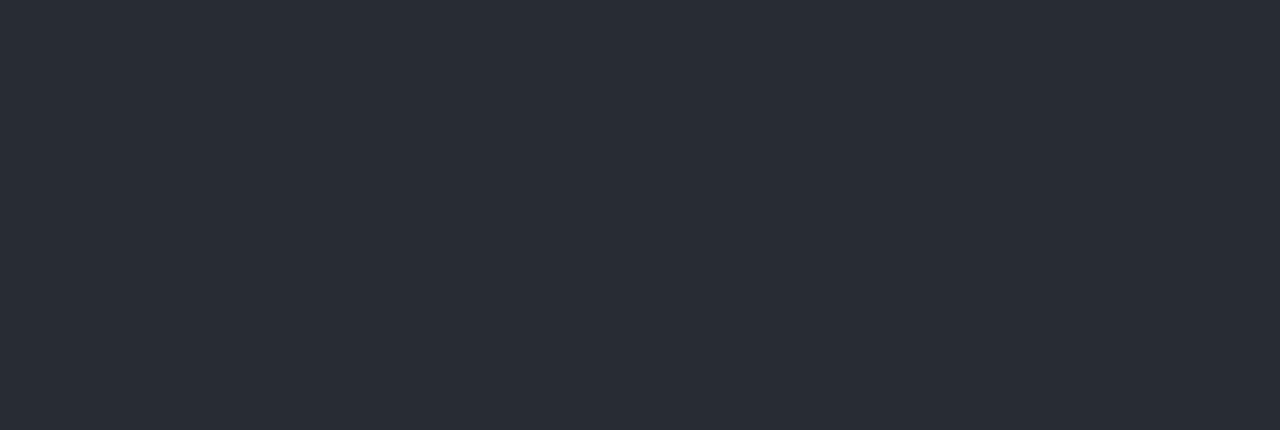
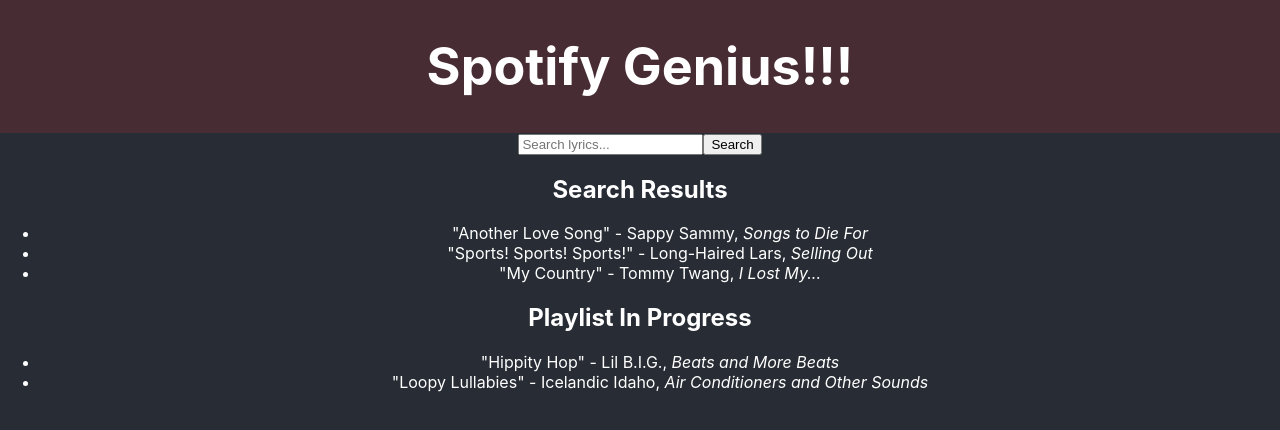
Before and after one commit to justinpowers/spotify-genius, a React (Create React App) app: page / in a window 1280 px wide. Shown: the top 430 px of the page. Built offline with nearby package versions, Linux system fonts and the light colour scheme.

Commit message:
Setup essential static structure

```diff
--- a/src/App.css
+++ b/src/App.css
@@ -1,10 +1,13 @@
 .App {
+  min-height: 100vh;
   text-align: center;
+  background-color: #282c34;
+  color: #ffffff;
 }
 
 .App-header {
-  background-color: #282c34;
-  min-height: 100vh;
+  background-color: #482c34;
+  min-height: 10vh;
   display: flex;
   flex-direction: column;
   align-items: center;
--- a/src/App.js
+++ b/src/App.js
@@ -1,11 +1,77 @@
 import React from 'react';
 import './App.css';
+
+const searchResults = [
+  {
+    id: 0,
+    title: 'Another Love Song',
+    artist: 'Sappy Sammy',
+    album: 'Songs to Die For',
+  },
+  {
+    id: 1,
+    title: 'Sports! Sports! Sports!',
+    artist: 'Long-Haired Lars',
+    album: 'Selling Out',
+  },
+  {
+    id: 2,
+    title: 'My Country',
+    artist: 'Tommy Twang',
+    album: 'I Lost My...',
+  },
+];
+
+const playlistTracks = [
+  {
+    id: 3,
+    title: 'Hippity Hop',
+    artist: 'Lil B.I.G.',
+    album: 'Beats and More Beats',
+  },
+  {
+    id: 4,
+    title: 'Loopy Lullabies',
+    artist: 'Icelandic Idaho',
+    album: 'Air Conditioners and Other Sounds',
+  },
+];
 
 function App() {
   return (
     <div className="App">
       <header className="App-header">
+        <h1>Spotify Genius!!!</h1>
       </header>
+      <main>
+        <div className="SearchBar">
+          <input type="text" placeholder="Search lyrics..." />
+          <button className="SearchButton" type="button">
+            Search
+          </button>
+        </div>
+        <div className="SearchResults">
+          <h2>Search Results</h2>
+          <ul className="TrackList">
+            {searchResults.map((track) => (
+              <li key={track.id}>
+                &quot;{track.title}&quot; - {track.artist}, <i>{track.album}</i>
+              </li>
+            ))}
+          </ul>
+        </div>
+        <div className="Playlist">
+          <h2>Playlist In Progress</h2>
+          <ul className="TrackList">
+            {playlistTracks.map((track) => (
+              <li key={track.id}>
+                &quot;{track.title}&quot; - {track.artist}, <i>{track.album}</i>
+              </li>
+            ))}
+          </ul>
+        </div>
+      </main>
+      <footer />
     </div>
   );
 }
```
Also changed, not shown: 1 other file (tests, documents, lock files or other folders).
